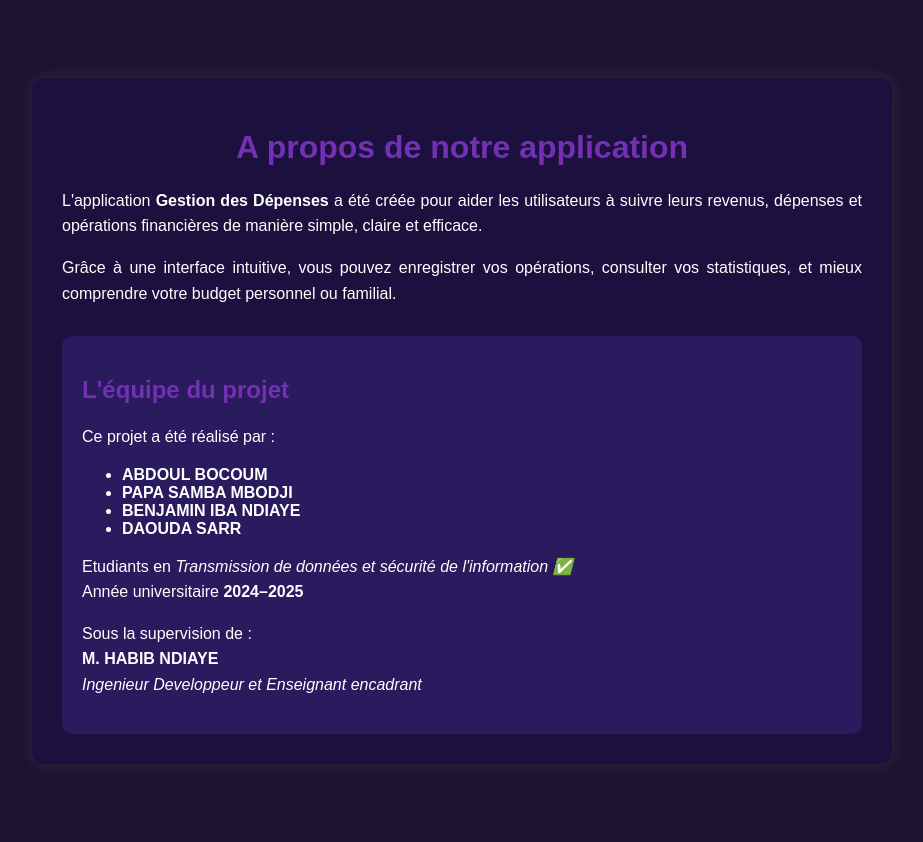
After one commit to Akashi-x/projet-appli-de-depenses, a PHP site: page /apropos.php in a window 1280 px wide. The commit adds this page. Shown: the whole page, without its empty margins (178-1101 px from the left). Run offline with PHP 8.4, Linux system fonts and the light colour scheme.

```diff
--- /dev/null
+++ b/CSS/apropos.css
@@ -0,0 +1,51 @@
+body {
+            background: #1C1430;
+            color: white;
+            font-family: Arial, sans-serif;
+            padding: 20px;
+        }
+
+        .container {
+            background: #1B103E;
+            max-width: 800px;
+            margin: 50px auto;
+            border-radius: 12px;
+            padding: 30px;
+            box-shadow: 0 0 15px rgba(255, 255, 255, 0.1);
+        }
+
+        h1 {
+            text-align: center;
+            color:  rgb(116, 48, 180);
+        }
+
+        p {
+            line-height: 1.6;
+            text-align: justify;
+        }
+
+        .team {
+            margin-top: 30px;
+            background: #291B5E;
+            padding: 20px;
+            border-radius: 10px;
+        }
+
+        .team h2 {
+            color:  rgb(116, 48, 180);
+        }
+
+        a.btn {
+            display: inline-block;
+            margin-top: 20px;
+            background: rgb(116, 48, 180);
+            color: #1C1430;
+            padding: 10px 20px;
+            text-decoration: none;
+            border-radius: 8px;
+            transition: 0.3s;
+        }
+
+        a.btn:hover {
+            background: rgb(116, 48, 180);
+        }
--- /dev/null
+++ b/apropos.php
@@ -0,0 +1,53 @@
+<?php
+// apropos.php
+require_once __DIR__ . "/config/config.php";
+?>
+
+<!DOCTYPE html>
+<html lang="fr">
+<head>
+    <meta charset="UTF-8">
+    <title>À propos - Gestion des Dépenses</title>
+    <link rel="stylesheet" href="CSS/apropos.css">
+    </head>
+<body>
+
+    <div class="container">
+        <h1>A propos de notre application</h1>
+
+        <p>
+            L'application <strong>Gestion des Dépenses</strong> a été créée pour aider les utilisateurs
+            à suivre leurs revenus, dépenses et opérations financières de manière simple, claire et efficace.
+        </p>
+
+        <p>
+            Grâce à une interface intuitive, vous pouvez enregistrer vos opérations, consulter vos statistiques,
+            et mieux comprendre votre budget personnel ou familial.
+        </p>
+
+        <div class="team">
+    <h2>L'équipe du projet</h2>
+    <p>
+        Ce projet a été réalisé par :
+    </p>
+    <ul>
+        <li><strong>ABDOUL BOCOUM</strong></li>
+        <li><strong>PAPA SAMBA MBODJI</strong></li>
+        <li><strong>BENJAMIN IBA NDIAYE</strong></li>
+        <li><strong>DAOUDA SARR</strong></li>
+
+    </ul>
+
+    <p>
+        Etudiants en <em>Transmission de données et sécurité de l'information ✅</em><br>
+        Année universitaire <strong>2024–2025</strong>
+    </p>
+
+    <p>
+        Sous la supervision de :<br>
+        <strong>M. HABIB NDIAYE</strong><br>
+        <em>Ingenieur Developpeur et Enseignant encadrant</em>
+    </p>
+</div>
+</body>
+</html>
--- a/mesdepenses.php
+++ b/mesdepenses.php
@@ -67,7 +67,7 @@ $depenses = $stmt->fetchAll(PDO::FETCH_ASSOC);
 
     <!-- Bouton Ajouter centré -->
     <div class="btn-container">
-        <a href="" class="btn-ajouter">+ Ajouter</a>
+        <a href="page-ajout.php" class="btn-ajouter">+ Ajouter</a>
     </div>
 
     <!-- Onglets -->
@@ -118,7 +118,7 @@ $depenses = $stmt->fetchAll(PDO::FETCH_ASSOC);
                 <td><?= htmlspecialchars($d['DESCRIPTION'] ?? '') ?></td>
                 <td class="montant">-<?= htmlspecialchars($d['MONTANT'] ?? '') ?> CFA</td>
                 <td>
-                    <a href="edit_operation.php?id=<?= $d['ID_OPERATIONS_'] ?>" class="btn btn-modifier">Modifier</a>
+                    <a href="mofifoperation.php?id=<?= $d['ID_OPERATIONS_'] ?>" class="btn btn-modifier">Modifier</a>
                     <a href="delete_operation.php?id=<?= $d['ID_OPERATIONS_'] ?>" class="btn btn-supprimer">Supprimer</a>
                 </td>
             </tr>
```
